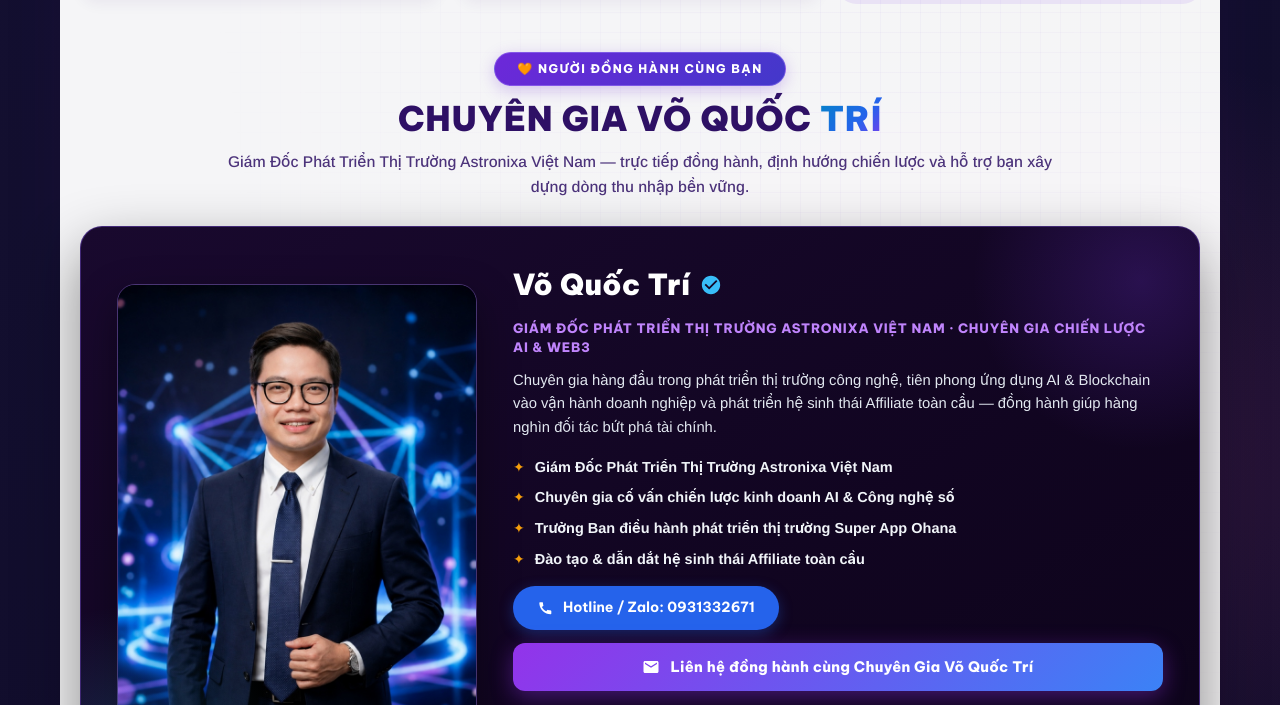
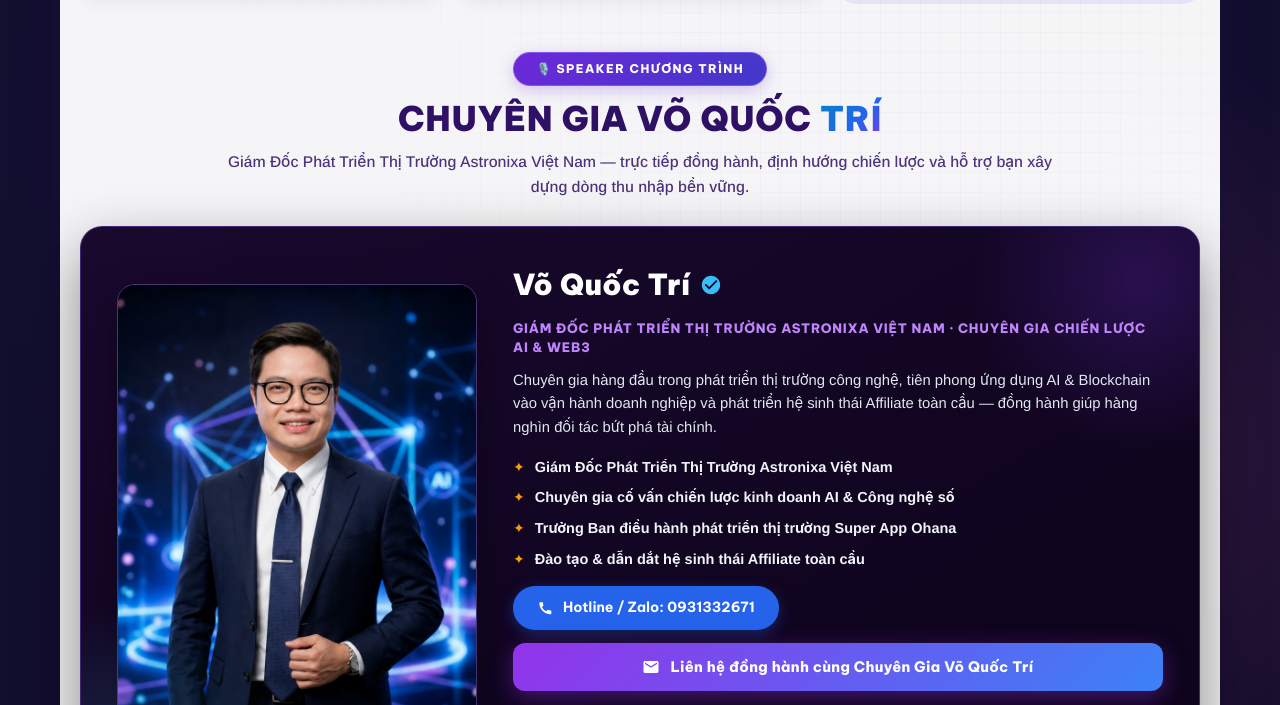
Before and after one commit to briantrivo/business-meeting-2026, a website: page public/index.html in a window 1280 px wide. Shown: the part 4053-4758 px from the top of the page. Drawn offline with nearby package versions, Linux system fonts and the light colour scheme.

Commit message:
feat: Change speaker badge to 'SPEAKER CHƯƠNG TRÌNH'

```diff
--- a/public/index.html
+++ b/public/index.html
@@ -1895,7 +1895,7 @@
     <!-- ================= CHUYÊN GIA / SPEAKER ================= -->
     <div class="sec speaker-sec" id="dien-gia">
       <div class="speaker-header">
-        <div class="speaker-pill">🧡 NGƯỜI ĐỒNG HÀNH CÙNG BẠN</div>
+        <div class="speaker-pill">🎙️ SPEAKER CHƯƠNG TRÌNH</div>
         <h2 class="speaker-title">CHUYÊN GIA VÕ QUỐC <span class="sp-name-highlight">TRÍ</span></h2>
         <p class="speaker-sub">Giám Đốc Phát Triển Thị Trường Astronixa Việt Nam — trực tiếp đồng hành, định hướng chiến lược và hỗ trợ bạn xây dựng dòng thu nhập bền vững.</p>
       </div>
```
